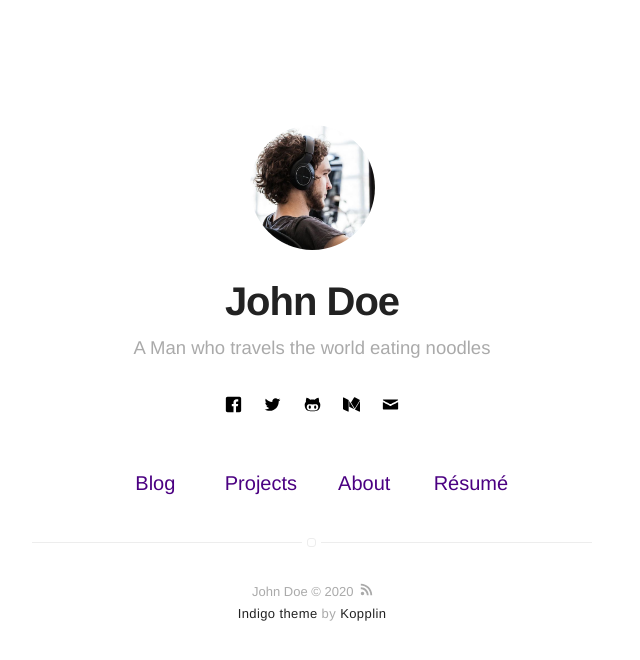
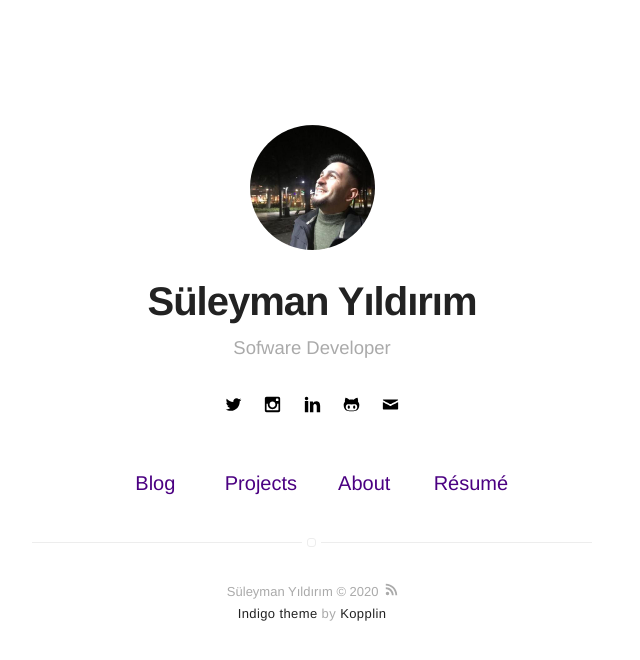
Before and after one commit to Suleymanyldrm/Suleymanyldrm.github.io, a Jekyll site: the page built from index.html, in a window 1280 px wide. Shown: the top 660 px of the page, without its empty margins (328-968 px from the left). Built offline with Jekyll 4.4.1, drawn with Linux system fonts in a browser that asks for light colours.

Commit message:
Fİrst Commit

```diff
--- a/_config.yml
+++ b/_config.yml
@@ -1,6 +1,6 @@
 # main text of home
-name: John Doe
-bio: A Man who travels the world eating noodles
+name: Süleyman Yıldırım
+bio: Sofware Developer
 
 # twitter summary info
 description: A blog about technology and stuff related
@@ -8,15 +8,15 @@ description: A blog about technology and stuff related
 # if it's an external image, update below for true
 # better with square images
 external-image: false
-picture: assets/images/profile.jpg
+picture: assets/images/about.jpg
 
 # If you want to include your resume, set to true
 # and specify source (external or local).
 resume: true
 resume-external: true
-resume-url: https://google.com/?q=my+resume
+resume-url: https://www.linkedin.com/in/süleyman-yıldırım-b23242132/
 
-url: https://koppl.in/indigo
+url: https://suleymanyldrm.github.io/
 # your url: https://USERNAME.github.io
 
 permalink: /:title/
@@ -34,23 +34,23 @@ disqus:
   categories: [blog, project] # only show disqus for posts that have these categories
 
 # if you don't have any of social below, comment the line
-facebook: myfacebook
-twitter: mytwitter
-# instagram: myinstagram
+#facebook: myfacebook
+twitter: suleymanyldrm36
+instagram: suleymanyldrm36
 # pinterest: mypinterest
-# linkedin: mylinkedin
+linkedin: süleyman-yıldırım-b23242132/
 # youtube: myyoutube
 # spotify: myspotify
-github: mygithub
+github: Suleymanyldrm
 # gitlab: mygitlab
 # lastfm: mylastfm
 # stackoverflow: 7044681/mystackoverflow
 # quora: userquora
 # reddit: username
-medium: medium
+#medium: medium
 # vimeo: myvimeo
 # lanyrd: mylanyrd
-email: myemail@gmail.com
+email: Suleymanyildirim421@gmail.com
 
 authors:
   johndoe:
```
Also changed, not shown: assets/images/WhatsApp Image 2020-04-29 at 01.09.40.jpeg (added), assets/images/about.jpg (added), assets/images/profile.jpg.
